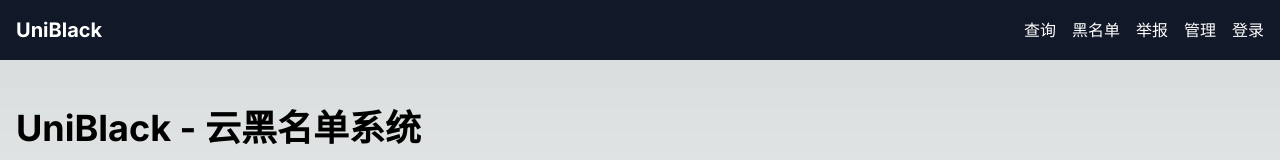
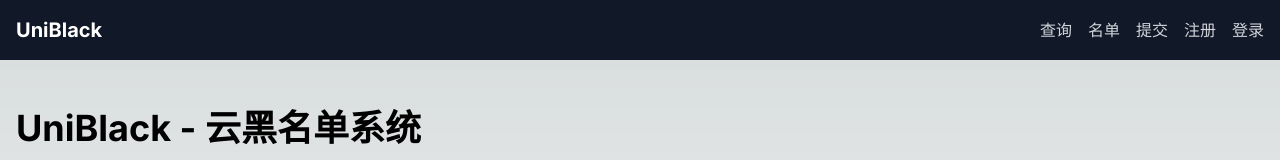
Before and after one commit to ZhX589/UniBlack, a Next.js app in the folder frontend/: page / in a window 1280 px wide. Shown: the top 160 px of the page. Built offline with nearby package versions, Linux system fonts and the light colour scheme; no server answers.

Commit message:
feat: add dynamic auth-aware application shell
Drive navigation from public settings and JWT identity, provide logout and
role-aware management access, and protect the unified admin layout.

```diff
--- /dev/null
+++ b/frontend/app/admin/layout.tsx
@@ -0,0 +1,16 @@
+'use client'
+
+import Link from 'next/link'
+import { useEffect } from 'react'
+import { usePathname, useRouter } from 'next/navigation'
+import { useAuth } from '@/app/providers'
+
+const adminLinks = [{ href: '/admin', label: '审核' }, { href: '/admin/users', label: '用户' }, { href: '/admin/access-lists', label: '访问名单' }, { href: '/admin/sanctions', label: '处罚' }, { href: '/admin/settings', label: '站点与配置' }]
+export default function AdminLayout({ children }: { children: React.ReactNode }) {
+  const { status, hasRole } = useAuth(); const router = useRouter(); const path = usePathname()
+  useEffect(() => { if (status === 'anonymous') router.replace('/login?next=/admin') }, [status, router])
+  if (status === 'loading') return <p className="p-8 text-gray-500">正在验证管理权限...</p>
+  if (status === 'anonymous') return null
+  if (!hasRole('admin', 'moderator')) return <p className="p-8 text-red-700">403：没有管理权限。</p>
+  return <div className="grid gap-6 md:grid-cols-[13rem_1fr]"><aside className="rounded-lg bg-gray-900 p-4 text-white"><p className="mb-4 font-semibold">管理控制台</p><nav className="space-y-2">{adminLinks.filter((item) => item.href !== '/admin/sanctions' || hasRole('admin')).map((item) => <Link key={item.href} href={item.href} className={path === item.href ? 'block rounded bg-gray-700 p-2' : 'block rounded p-2 text-gray-300 hover:bg-gray-800'}>{item.label}</Link>)}</nav></aside><section>{children}</section></div>
+}
--- a/frontend/app/layout.tsx
+++ b/frontend/app/layout.tsx
@@ -1,6 +1,8 @@
 import type { Metadata } from 'next'
 import { Inter } from 'next/font/google'
 import './globals.css'
+import { Providers } from './providers'
+import { SiteHeader } from '@/components/shell/site-header'
 
 const inter = Inter({ subsets: ['latin'] })
 
@@ -17,26 +19,7 @@ export default function RootLayout({
   return (
     <html lang="zh-CN">
       <body className={inter.className}>
-        <nav className="bg-gray-900 text-white p-4">
-          <div className="container mx-auto flex justify-between items-center">
-            <a href="/" className="text-xl font-bold">UniBlack</a>
-            <div className="flex gap-4">
-              <a href="/search" className="hover:text-gray-300">查询</a>
-              <a href="/subjects" className="hover:text-gray-300">黑名单</a>
-              <a href="/submit" className="hover:text-gray-300">举报</a>
-              <a href="/admin" className="hover:text-gray-300">管理</a>
-              <a href="/login" className="hover:text-gray-300">登录</a>
-            </div>
-          </div>
-        </nav>
-        <main className="container mx-auto p-4">
-          {children}
-        </main>
-        <footer className="bg-gray-900 text-white p-4 mt-8">
-          <div className="container mx-auto text-center">
-            <p>UniBlack - 云黑名单系统</p>
-          </div>
-        </footer>
+        <Providers><SiteHeader /><main className="container mx-auto p-4">{children}</main><footer className="bg-gray-900 text-white p-4 mt-8"><div className="container mx-auto text-center"><p>UniBlack - 云黑名单系统</p></div></footer></Providers>
       </body>
     </html>
   )
--- a/frontend/app/login/page.tsx
+++ b/frontend/app/login/page.tsx
@@ -1,14 +1,20 @@
 'use client'
 
-import { useState } from 'react'
+import Link from 'next/link'
+import { useState, type FormEvent } from 'react'
+import { useRouter, useSearchParams } from 'next/navigation'
+import { useAuth } from '@/app/providers'
 
 export default function LoginPage() {
+  const { login } = useAuth()
+  const router = useRouter()
+  const search = useSearchParams()
   const [username, setUsername] = useState('')
   const [password, setPassword] = useState('')
   const [loading, setLoading] = useState(false)
   const [error, setError] = useState('')
 
-  const handleLogin = async (e: React.FormEvent) => {
+  const handleLogin = async (e: FormEvent) => {
     e.preventDefault()
     setLoading(true)
     setError('')
@@ -22,9 +28,8 @@ export default function LoginPage() {
 
       if (res.ok) {
         const data = await res.json()
-        localStorage.setItem('token', data.access_token)
-        localStorage.setItem('refresh_token', data.refresh_token)
-        window.location.href = '/'
+        login(data.access_token, data.refresh_token)
+        router.replace(search.get('next') || '/')
         return
       }
 
@@ -95,7 +100,7 @@ export default function LoginPage() {
         </form>
 
         <div className="mt-4 text-center text-gray-500">
-          <p>还没有账号？<a href="/register" className="text-blue-600 hover:underline">注册</a></p>
+          <p>还没有账号？<Link href="/register" className="text-blue-600 hover:underline">注册</Link></p>
         </div>
       </div>
     </div>
--- /dev/null
+++ b/frontend/app/providers.tsx
@@ -0,0 +1,45 @@
+'use client'
+
+import { createContext, useContext, useEffect, useState } from 'react'
+import { settingBool, settingString } from '@/lib/settings'
+
+type User = { user_id: string; username: string; email: string; roles: string[] }
+type AuthState = { status: 'loading' | 'anonymous' | 'authenticated'; user: User | null; login: (token: string, refresh: string) => void; logout: () => void; hasRole: (...roles: string[]) => boolean }
+type SiteState = { name: string; registrationEnabled: boolean }
+
+const AuthContext = createContext<AuthState | null>(null)
+const SiteContext = createContext<SiteState>({ name: 'UniBlack', registrationEnabled: true })
+
+function decodeToken(token: string): User | null {
+  try {
+    const payload = token.split('.')[1]
+    const decoded = JSON.parse(atob(payload.replace(/-/g, '+').replace(/_/g, '/')))
+    if (!decoded.user_id || !decoded.exp || decoded.exp * 1000 <= Date.now()) return null
+    return { user_id: decoded.user_id, username: decoded.username || '', email: decoded.email || '', roles: decoded.roles || [] }
+  } catch { return null }
+}
+
+export function Providers({ children }: { children: React.ReactNode }) {
+  const [user, setUser] = useState<User | null>(null)
+  const [status, setStatus] = useState<AuthState['status']>('loading')
+  const [site, setSite] = useState<SiteState>({ name: 'UniBlack', registrationEnabled: true })
+
+  useEffect(() => {
+    const token = localStorage.getItem('token') || ''
+    setUser(decodeToken(token)); setStatus(decodeToken(token) ? 'authenticated' : 'anonymous')
+    fetch('/api/settings/public').then((r) => r.ok ? r.json() : {}).then((settings) => {
+      setSite({ name: settingString(settings, 'site.name', 'UniBlack'), registrationEnabled: settingBool(settings, 'auth.registration_enabled', true) })
+    }).catch(() => undefined)
+  }, [])
+
+  const auth: AuthState = {
+    status, user,
+    login: (token, refresh) => { localStorage.setItem('token', token); localStorage.setItem('refresh_token', refresh); setUser(decodeToken(token)); setStatus('authenticated') },
+    logout: () => { localStorage.removeItem('token'); localStorage.removeItem('refresh_token'); setUser(null); setStatus('anonymous') },
+    hasRole: (...roles) => !!user && roles.some((role) => user.roles.includes(role)),
+  }
+  return <SiteContext.Provider value={site}><AuthContext.Provider value={auth}>{children}</AuthContext.Provider></SiteContext.Provider>
+}
+
+export function useAuth() { const value = useContext(AuthContext); if (!value) throw new Error('useAuth must be used within Providers'); return value }
+export function useSite() { return useContext(SiteContext) }
--- /dev/null
+++ b/frontend/components/shell/site-header.tsx
@@ -0,0 +1,16 @@
+'use client'
+
+import Link from 'next/link'
+import { usePathname, useRouter } from 'next/navigation'
+import { useAuth, useSite } from '@/app/providers'
+
+function NavLink({ href, children }: { href: string; children: React.ReactNode }) {
+  const active = usePathname() === href
+  return <Link href={href} aria-current={active ? 'page' : undefined} className={active ? 'text-white font-medium' : 'text-gray-300 hover:text-white'}>{children}</Link>
+}
+
+export function SiteHeader() {
+  const { status, user, logout, hasRole } = useAuth(); const { name, registrationEnabled } = useSite(); const router = useRouter()
+  function signOut() { logout(); router.push('/') }
+  return <nav className="bg-gray-900 text-white p-4"><div className="container mx-auto flex flex-wrap items-center justify-between gap-4"><Link href="/" className="text-xl font-bold">{name}</Link><div className="flex flex-wrap items-center gap-4"><NavLink href="/search">查询</NavLink><NavLink href="/subjects">名单</NavLink><NavLink href="/submit">提交</NavLink>{hasRole('admin', 'moderator') && <NavLink href="/admin">管理</NavLink>}{status === 'authenticated' ? <><span className="text-sm text-gray-300">{user?.username}</span><button type="button" onClick={signOut} className="text-gray-300 hover:text-white">退出</button></> : status !== 'loading' && <>{registrationEnabled && <NavLink href="/register">注册</NavLink>}<NavLink href="/login">登录</NavLink></>}</div></div></nav>
+}
```
